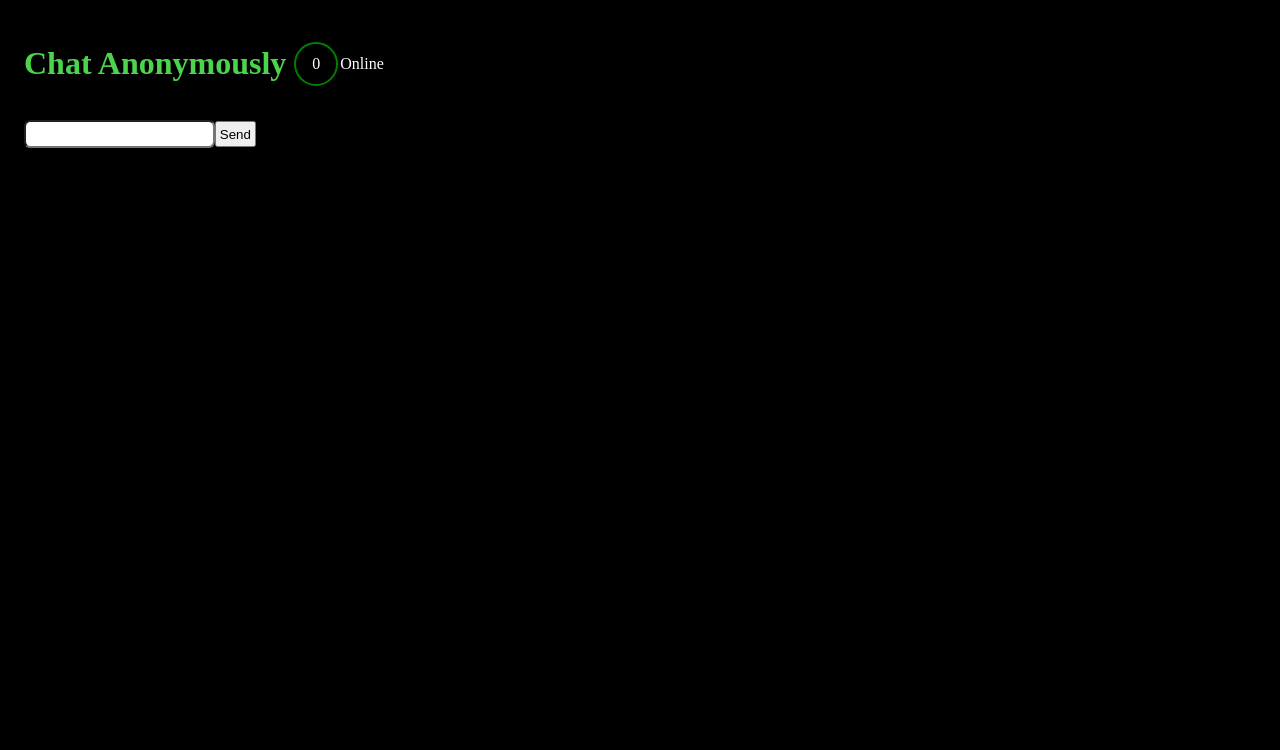
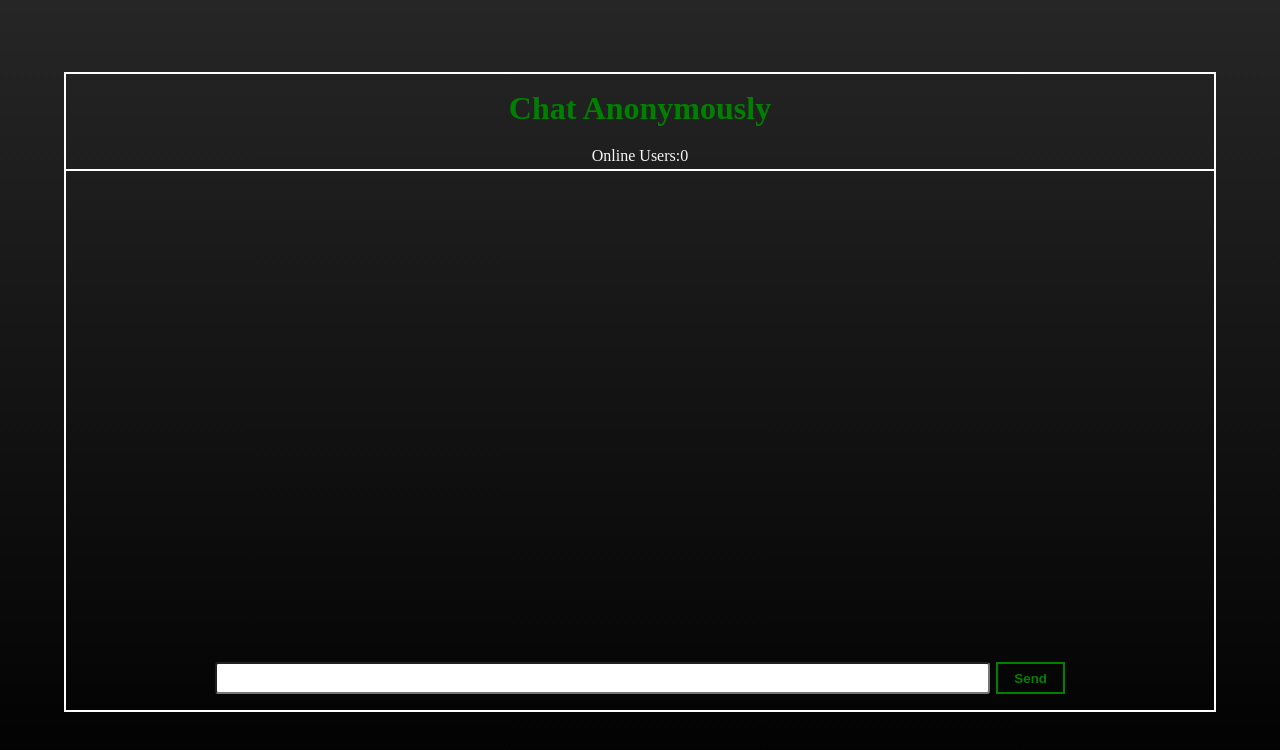
Before and after one commit to Neerajkumarc/Anonimo, a website: page index.html in a window 1280 px wide. Drawn offline with nearby package versions, Linux system fonts and the light colour scheme; no server answers.

Commit message:
updated UI

```diff
--- a/index.html
+++ b/index.html
@@ -12,16 +12,17 @@
       <div class="header">
         <h1>Chat Anonymously</h1>
         <div class="onlineUserDiv">
+          <p>Online Users:</p>
           <p id="onlineUsers">0</p>
-          <p>Online</p>
         </div>
       </div>
-      <div class="message-container">
+      <div class="msg">
         <ul id="messages"></ul>
+      </div>
+      <div class="input-box">
         <form id="form" action="">
-          <input id="input" autocomplete="off" /><button class="btn">
-            Send
-          </button>
+          <input id="input" autocomplete="off" />
+          <button class="btn">Send</button>
         </form>
       </div>
     </div>
@@ -38,7 +39,6 @@
           input.value = "";
         }
       });
-
       socket.on("connection", ({ userId, onlineUsers }) => {
         let messageItem = document.createElement("li");
         messageItem.textContent = `${userId.slice(0, 6)} connected`;
--- a/public/style.css
+++ b/public/style.css
@@ -1,48 +1,95 @@
+* {
+  margin: 0;
+  padding: 0;
+  box-sizing: border-box;
+}
+
 body {
-  background-color: black;
-  color: white;
+  background: linear-gradient(rgb(38, 38, 38), black);
+  color: whitesmoke;
+  display: flex;
+  align-items: center;
+  justify-content: center;
+  min-height: 100vh;
+  overflow: hidden;
 }
-h1{
-  color: #4cd44c;
-}
-.container{
-  padding: 1rem;
-}
-p {
-  max-width: 100vw;
-  overflow-wrap: break-word;
-}
-#onlineUsers {
-  height: 40px;
-  width: 40px;
-  border: 2px solid green;
-  border-radius: 50%;
+.container {
+  margin-top: -1rem;
+  border: 2px solid white;
+  position: relative;
+  height: 80vh;
+  min-width: 90vw;
   display: flex;
   align-items: center;
   justify-content: center;
 }
 .header {
+  position: absolute;
+  top: 1rem;
   display: flex;
-  gap: 8px;
+  width: 100%;
+  flex-direction: column;
+  align-items: center;
+  justify-content: center;
+  gap: 1rem;
+  border-bottom: 2px solid white;
+}
+.header h1 {
+  color: green;
 }
 .onlineUserDiv {
   display: flex;
+  margin: 4px;
+}
+.msg {
+  height: 70%;
+  width: 90%;
+  margin-bottom: 1rem;
+  margin-top: 4rem;
+  overflow-y: scroll;
+  padding: 2rem;
+  -ms-overflow-style: none;
+  scrollbar-width: none;
+}
+.msg::-webkit-scrollbar {
+  display: none;
+}
+.input-box {
+  position: absolute;
+  bottom: 0;
+  width: 90%;
+  margin: 1rem;
+}
+form {
+  display: flex;
   align-items: center;
   justify-content: center;
-  gap: 2px;
+  gap: 0.4rem;
 }
+input {
+  width: 75%;
+  padding: 0.4rem;
+  border-radius: 0.2rem;
+}
+
+.btn {
+  border: 2px solid green;
+  background: transparent;
+  color: green;
+  padding: 0.4rem 1rem;
+  font-weight: bolder;
+}
+
+.msg li {
+  list-style-type: "$ ";
+}
+
 .userInfo {
-  color: #a9dfa9;
-  font-size: 0.8rem;
+  color: green;
 }
+
 .userMsg {
   font-size: 1.5rem;
+  max-width: 80%;
+  overflow-wrap: break-word;
 }
-
-input {
-  padding: 0.3rem;
-  border-radius: 0.4rem;
-}
-.btn {
-  padding: 0.2rem;
-}
```
